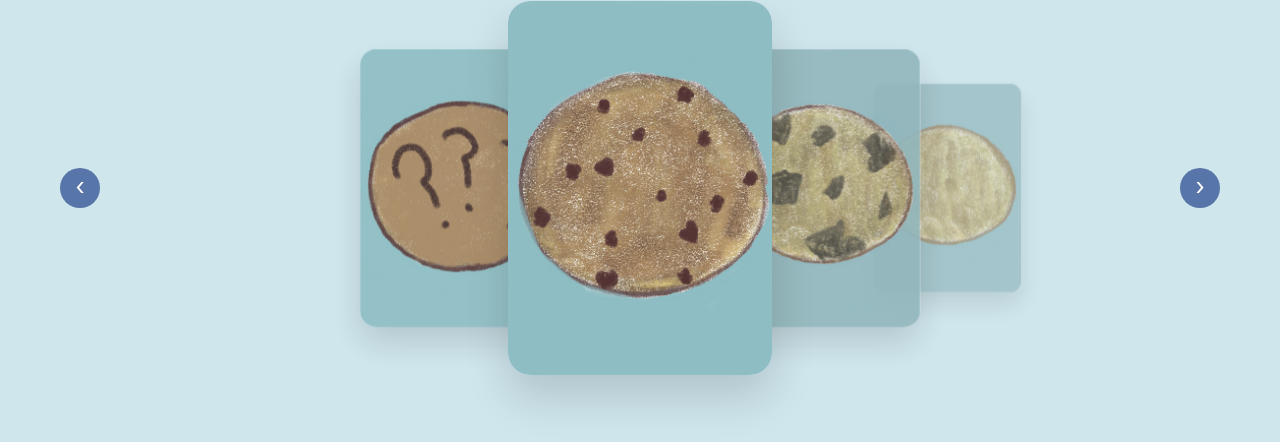
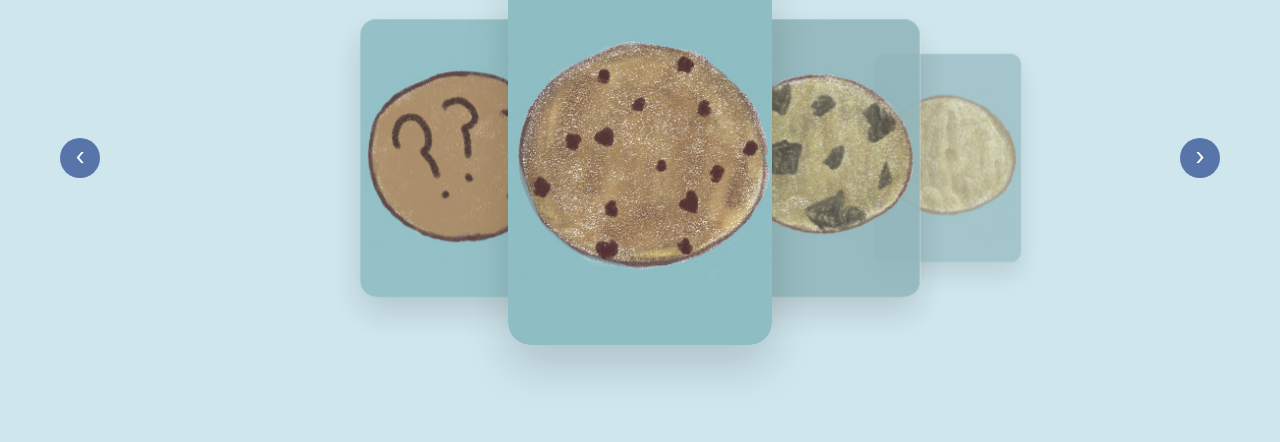
Before and after one commit to simcooe-cookies/simcooe, a plain HTML site: page index.html in a window 1280 px wide. Shown: the part 237-679 px from the top of the page. Drawn offline with Linux system fonts and the light colour scheme.

Commit message:
cards position

```diff
--- a/stylesheet.css
+++ b/stylesheet.css
@@ -39,7 +39,7 @@ body {
   height: 500px;
   position: relative;
   perspective: 1000px;
-  margin-top: 175px;
+  margin-top: 145px;
 }
 
 .carousel-track {
```
